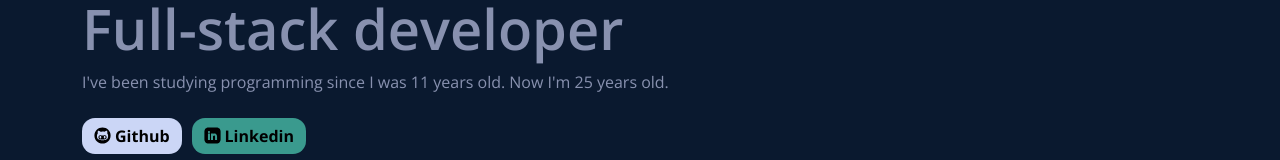
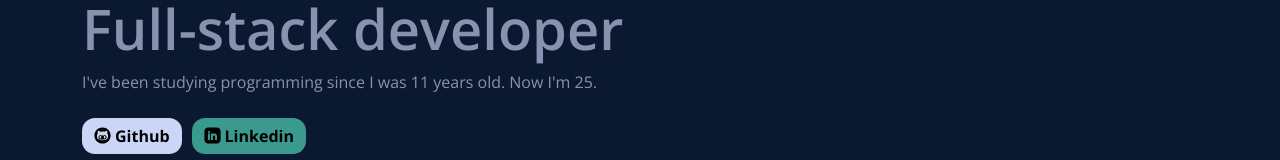
Before and after one commit to gustavocoimbradev/portfolio, a Next.js app: page / in a window 1280 px wide. Shown: the part 120-280 px from the top of the page. Built offline with nearby package versions, Linux system fonts and the light colour scheme.

Commit message:
years old

```diff
--- a/src/pages/index.tsx
+++ b/src/pages/index.tsx
@@ -155,7 +155,7 @@ export default function Home() {
               <div className="text-secondary fw-600 mb-2">Hi, my name is</div>
               <div className="text-light fw-600 display-4">Gustavo Coimbra</div>
               <div className="text-info fw-600 display-4 mb-2">Full-stack developer</div>
-              <div className="text-info">I&apos;ve been studying programming since I was 11 years old. Now I&apos;m {yearsOld} years old.</div>
+              <div className="text-info">I&apos;ve been studying programming since I was 11 years old. Now I&apos;m {yearsOld}.</div>
             </div>
           </div>
 
```
